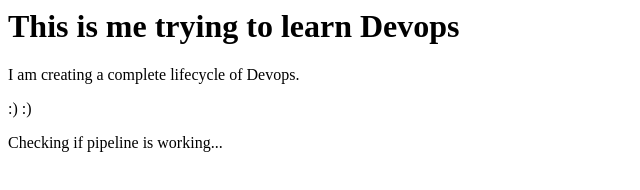
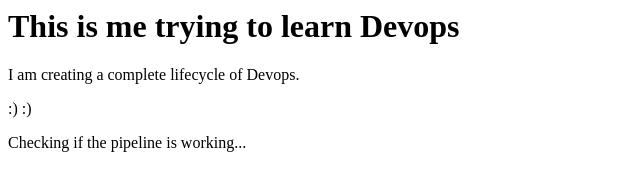
Before and after one commit to Ajinkya710/Devops, a plain HTML site: page index.html in a window 1280 px wide. Shown: the full height of the page, 0-640 px from the left. Drawn offline with Linux system fonts and the light colour scheme.

```diff
--- a/index.html
+++ b/index.html
@@ -3,5 +3,5 @@
 <h1>This is me trying to learn Devops</h1>
 <p>I am creating a complete lifecycle of Devops.</p>
 <p>:) :)</p>
-<p>Checking if pipeline is working...</p>
+<p>Checking if the pipeline is working...</p>
 </html>
```
